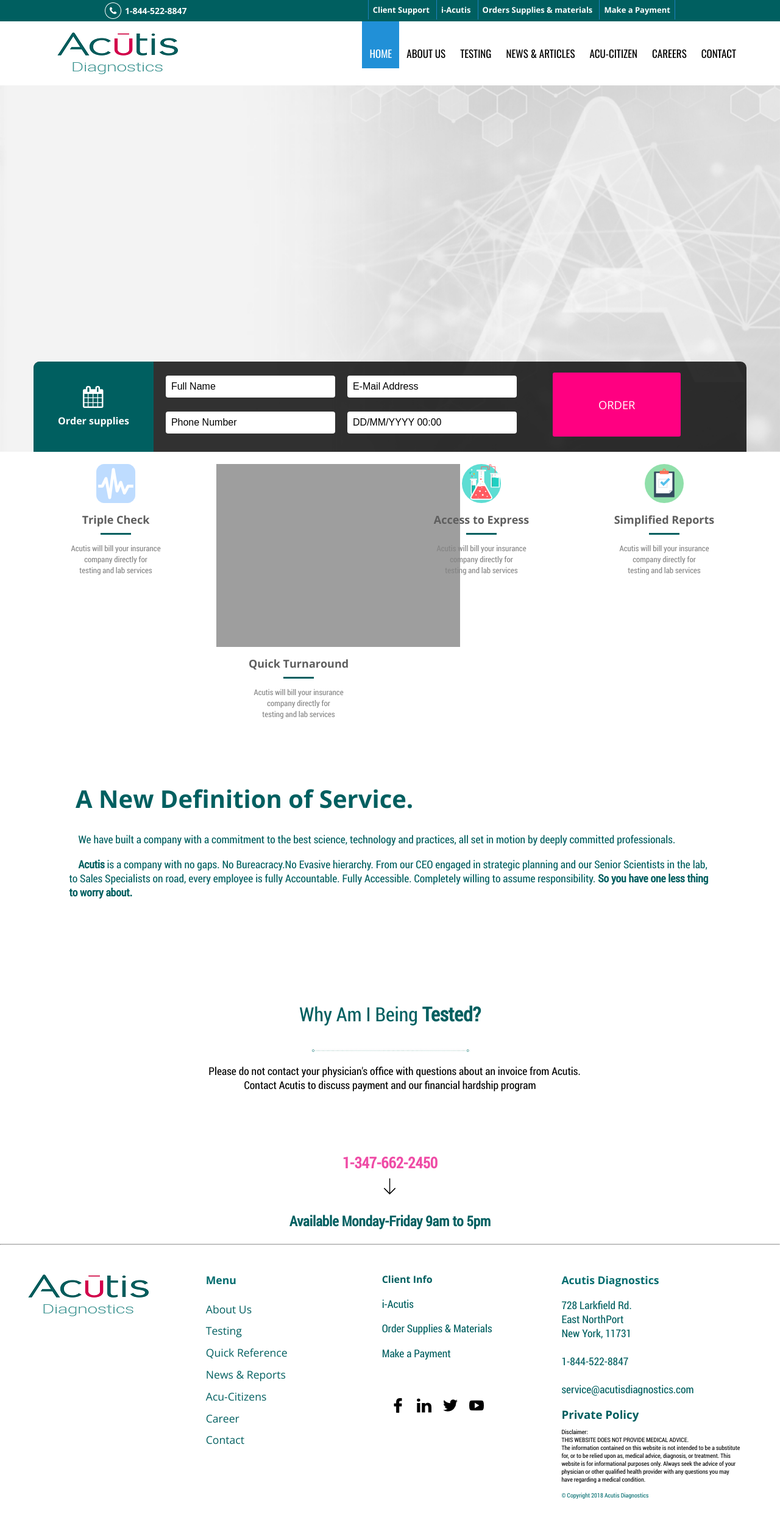
After one commit to Dongri-Mohammed-Jawad/AcutisBusiness, a PHP site: page /Order-Supply.php in a window 1280 px wide. The commit adds this page. Shown: the whole page at 61% size. Run offline with PHP 8.4, Linux system fonts and the light colour scheme; grey boxes are pictures that could not be loaded.

```diff
--- /dev/null
+++ b/Order-Supply.php
@@ -0,0 +1,127 @@
+<html>
+<head>
+	<?php include("head.php"); ?>
+</head>
+<body>
+<?php include("new-header.php"); ?>
+<div class="device-hide"><?php include("social-links.php"); ?></div>
+<div class="container">
+	<div class="slider" class="adjust">
+		<div class="flexslider">
+		  <ul class="slides">
+		    <li>
+		      <img src="content/landing_page_main_image.jpg" title="Acutis Diagnostic : cyclobenzaprine drug test,Pharmacogenetic testing,Workplace drug test,esdy toxicology test,cheap drug test" alt="determine if patients are taking their prescribed controlled medications " />
+		    </li>
+			<li>
+			  <img src="content/landing_page_main_image.jpg" title="Acutis Diagnostic : cheap drug test,easy drug test,esdy toxicology test,Sample collection,healthcare industry,patient testing,Opioidepidemic" alt="Drug testing laboratory or lab,Urine testing laboratory or lab,Urine drug testing laboratory or lab,Oral fluid testing laboratory or lab" />
+			</li>
+		  </ul>
+		</div>
+
+	<div class="book-form">
+		<div class="inner-form">
+
+		<h4><img src="images/calendar.png" class="mobile-width-auto30" alt="Medication monitoring laboratory or lab,Prescription drug monitoring laboratory or lab,toxicology lab" title="drug testing lab,Pharmacogenetics testing,Confirmation drug testing,Patient prescription monitoring">Order supplies</h4>
+		<form id="contact-form2" action="#">
+			<div class="inputs">
+				<input name="name" id="name" type="text" data-value="Full Name" class="border-small">
+				<input name="mail" id="mail" type="text" data-value="E-Mail Address">
+				<input name="phone" id="phone" type="text" data-value="Phone Number">
+	       		<input name="date" id="date" type="text" data-value="DD/MM/YYYY 00:00">
+	        </div>
+
+			<input id="submit_contact2" type="submit" value="ORDER">
+			<div id="msg2" class="message"></div>
+		</form>
+
+		</div>
+	</div>
+	</div>
+	<div class="wrapper">
+
+		<!-- Recent Works -->
+		<div class="features dark">
+			<div class="features-items column3">
+				<a href="#">
+					<div class="service-item"><!-- one.png -->
+						<a href="#" class="service-img"><center><img src="images/first1.png" class="mobile-width-auto40" alt="based urine drug testing laboratory,Oral fluid drug testing,Drug testing for substance abuse facility,Testing for rehab facility"></center></a>
+					</div>
+					<h4>Triple Check</h4>
+					<div class="line"></div>
+					<p>Acutis will bill your insurance<br> company directly for <br>testing and lab services</p>
+				</a>
+			</div>
+			<div class="features-items column3">
+				<a href="#">
+					<div class="service-item"><!-- two.png -->
+						<a href="#" class="service-img"><center><img src="images/second1.png" class="mobile-width-auto40" alt="Medical school,Fellowship,seasoned clinician" title="toxicology lab,drug testing lab,Pharmacogenetics testing"></center></a>
+					</div>
+					<h4>Quick Turnaround</h4>
+					<div class="line"></div>
+					<p>Acutis will bill your insurance<br> company directly for <br>testing and lab services</p>
+				</a>
+			</div>
+			<div class="features-items column3">
+				<a href="#">
+					<div class="service-item"><!-- three.png -->
+						<a href="#" class="service-img"><center><img src="images/third1.png" class="mobile-width-auto40" alt="Confirmation drug testing,Patient prescription monitoring,based urine drug testing laboratory" title="Oral fluid drug testing,Drug testing for substance abuse facility,Testing for rehab facility,Testing for"></center></a>
+					</div>
+					<h4>Access to Express</h4>
+					<div class="line"></div>
+					<p>Acutis will bill your insurance<br> company directly for <br>testing and lab services</p>
+				</a>
+			</div>
+			<div class="features-items column3">
+				<a href="#">
+					<div class="service-item"><!-- four.png -->
+						<a href="#" class="service-img"><center><img src="images/fourth1.png" class="mobile-width-auto40" alt="New York,Florida,Iowa,West Virginia" title="Acutis Diagnostic : New York,Washington DC,Virginia,Maryland,Massachusetts,Pennsylvania"></center></a>
+					</div>
+					<h4>Simplified Reports</h4>
+					<div class="line"></div>
+				<p>Acutis will bill your insurance<br> company directly for <br>testing and lab services</p>
+				</a>
+			</div>
+			<div class="clear"></div>
+		</div>
+		<!-- End Recent Works -->
+		<div class="defination-content">
+			<h1><span class="text-bold">A New Definition</span> of Service.</h1>
+			<p class="text-indent-15 mobile-font-normal">We have built a company with a commitment to the best science, technology and practices, all set in motion by deeply committed professionals.</p>
+			<p class="text-indent-15"><b>Acutis</b> is a company with no gaps. No Bureacracy.No Evasive hierarchy. From our CEO engaged in strategic planning and our Senior Scientists in the lab, to Sales Specialists on road, every employee is fully Accountable. Fully Accessible. Completely willing to assume responsibility. <b>So you have one less thing to worry about.</b></p>
+		</div>
+
+		<div class="tested-content">
+			<p class="font-large text-center">Why Am I Being <span class="text-bold">Tested?</span></p>
+			<center><img src="images/dotline.png" /></center>
+			<p class="text-indent-15 text-center text-black text-normal">Please do not contact your physician's office with questions about an invoice from Acutis.</br>Contact Acutis to discuss payment and our financial hardship program</p>
+		</div>
+
+		<div class="contact5 colunm text-center">
+		<p><strong>1-347-662-2450</strong></p>
+		<img src="images/bottom.png" class="mobile-width-auto" title="Acutis Diagnostic : Connecticut,New Jersey,professional labratory" alt="prescribe with confidence,patient monitoring,seasoned clinician" > </img>
+		</div>
+		<p class="availability"><span><strong>Available Monday-Friday 9am to 5pm</strong></span></p>
+	</div>
+	<!-- End Wrapper -->
+
+
+</div>
+
+<?php include("footer.php"); ?>
+<?php include("Bottom_Js.php"); ?>
+	<script type="text/javascript" src="js/jquery.min.js"></script>
+	<script src="js/jquery.flexslider.js"></script>
+	<script type="text/javascript" charset="utf-8">
+  		$(window).load(function() {
+  		  $('.flexslider').flexslider();
+  		});
+	</script>
+	<script type="text/javascript" src="js/jquery.superfish.js"></script>
+    <script type="text/javascript" src="js/script.js"></script>
+    <script type="text/javascript" src="js/zebra_datepicker.js"></script>
+    <script type="text/javascript" src="js/core.js"></script>
+
+
+</div>
+</body>
+</html>
--- a/footer.php
+++ b/footer.php
@@ -20,7 +20,7 @@
 		<div class="footer-help text-green">
 			<b class="text-light-dark-green">Client Info</b>
 
-				<a href="#"><p class="text-normal">i-Acutis</p></a>
+				<a href="https://acutis.labnexus.net"><p class="text-normal">i-Acutis</p></a>
 				<a href="#"><p class="text-normal">Order Supplies & Materials</p></a>
 				<a href="#"><p class="text-normal">Make a Payment</p>	</a>
 					<br><br>
--- a/new-header.php
+++ b/new-header.php
@@ -9,9 +9,9 @@
 				<div class="subheader2 menus">
 					<ul>
 						<li><a href="Client.php" class="text-skyblue mobile-font-2">Client Support</a></li>
-						<li><a href="#" class="mobile-font-2">i-Acutis</a></li>
-						<li><a href="OneLessThing.php" class="mobile-font-2">Orders Supplies & materials </a></li>
-						<li><a href="OneLessThing.php" class="mobile-font-2">Make a Payment</a></li>
+						<li><a href="https://acutis.labnexus.net" class="mobile-font-2">i-Acutis</a></li>
+						<li><a href="Order-Supply.php" class="mobile-font-2">Orders Supplies & materials </a></li>
+						<li><a href="index.php" class="mobile-font-2">Make a Payment</a></li>
 					</ul>
 				</div>
 			</div>
@@ -34,13 +34,13 @@
 					<option value="About-us.php">About Us</option>
 					<option value="Testing.php">Testing</option>
 					<option value="QuickReferrence.php">Quick Reference</option>
-					<option value="OneLessThing.php">Our Services</option>
+					<option value="QuickReferrence.php">Our Services</option>
 					<option value="Client.php">Client Support</option>
 					<option value="News-Articles.php">News & Articles</option>
 					<option value="Acu-Citizen.php">Acu-Citizen</option>
 					<option value="Career.php">Careers</option>
 					<option value="Contact-us.php">Contact Us</option>
-					<option value="OneLessThing.php">Order Supplies and Materials</option>
+					<option value="Order-Supply.php">Order Supplies and Materials</option>
 				</select>
 				</center>
 			</div>
@@ -58,7 +58,7 @@
 					<li><a href="Testing.php">Testing</a>
 						<ul class="sub-menu">
 							<li><a href="QuickReferrence.php">Quick Reference</a></li>
-							<li><a href="OneLessThing.php">Our Services</a></li>
+							<li><a href="Order-Supply.php">Our Services</a></li>
 							<li><a href="Client.php">Client Support</a></li>
 						</ul>
 					</li>
```
Also changed, not shown: OneLessThing.php (deleted, +0 -94 lines), index.php (+75 -109 lines), content/landing_page_icon_time.jpg (added), content/landing_page_main_image.jpg (added), help/acutis-website-template-LANDINGPAGE-5.jpg (added).
